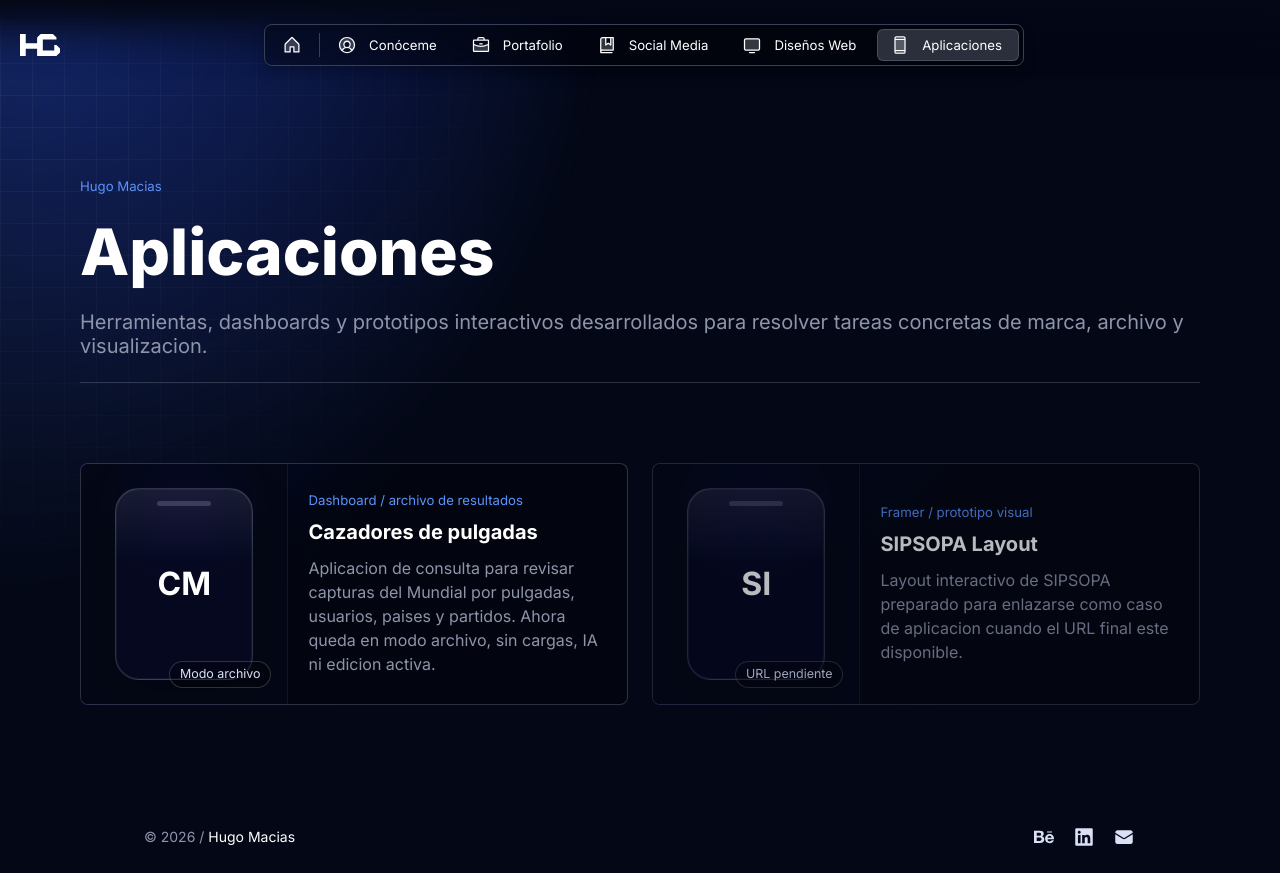
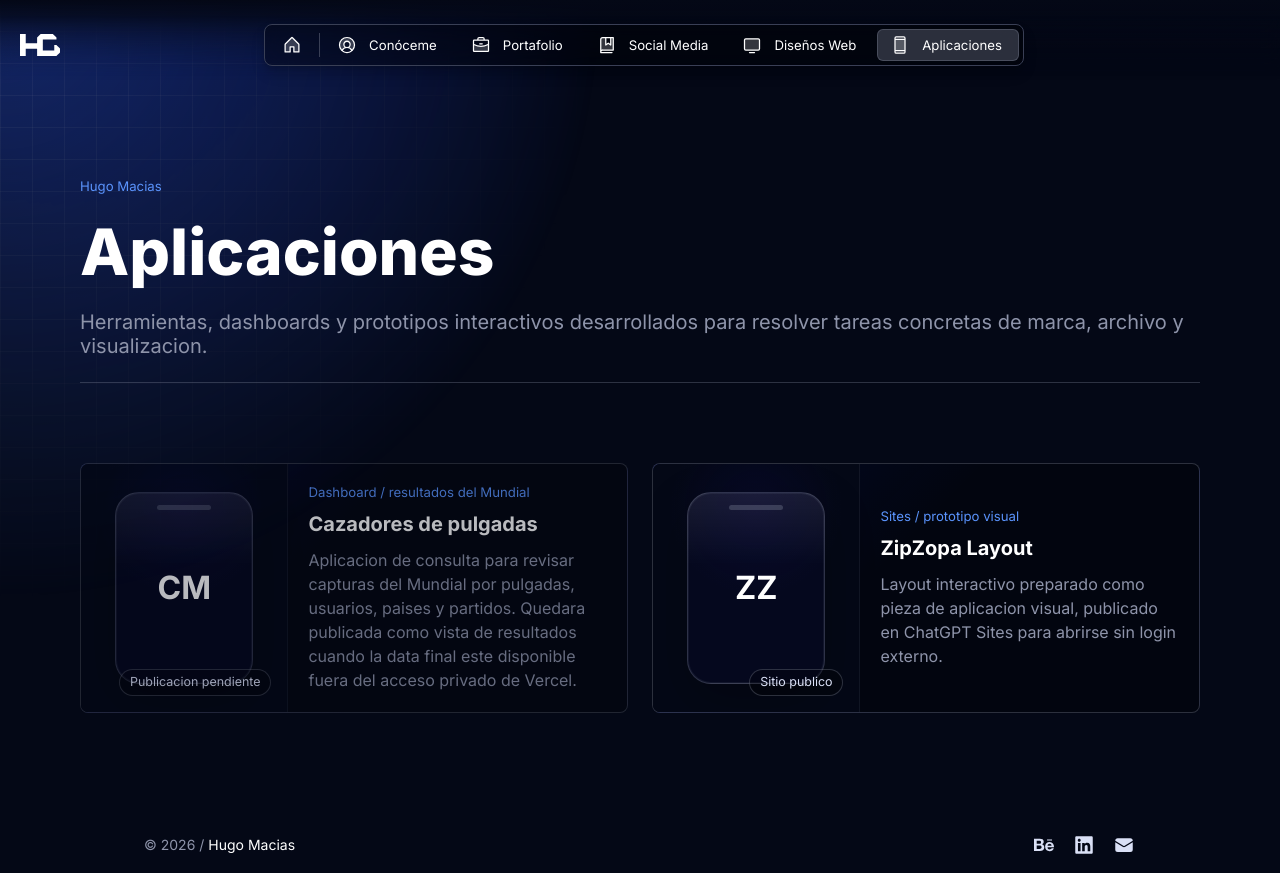
Before and after one commit to hugo97max/pokachufolio, a Next.js app: page /applications in a window 1280 px wide. Built offline with nearby package versions, Linux system fonts and the light colour scheme.

Commit message:
Use public Sites link for app portfolio

```diff
--- a/src/app/applications/page.tsx
+++ b/src/app/applications/page.tsx
@@ -11,21 +11,21 @@ const applications = {
 const applicationItems = [
   {
     title: "Cazadores de pulgadas",
-    eyebrow: "Dashboard / archivo de resultados",
+    eyebrow: "Dashboard / resultados del Mundial",
     description:
-      "Aplicacion de consulta para revisar capturas del Mundial por pulgadas, usuarios, paises y partidos. Ahora queda en modo archivo, sin cargas, IA ni edicion activa.",
-    status: "Modo archivo",
-    href: "https://base-de-datos-capturas-mundial-git-main-hugo97maxs-projects.vercel.app",
+      "Aplicacion de consulta para revisar capturas del Mundial por pulgadas, usuarios, paises y partidos. Quedara publicada como vista de resultados cuando la data final este disponible fuera del acceso privado de Vercel.",
+    status: "Publicacion pendiente",
+    href: "",
     marker: "CM",
   },
   {
-    title: "SIPSOPA Layout",
-    eyebrow: "Framer / prototipo visual",
+    title: "ZipZopa Layout",
+    eyebrow: "Sites / prototipo visual",
     description:
-      "Layout interactivo de SIPSOPA preparado para enlazarse como caso de aplicacion cuando el URL final este disponible.",
-    status: "URL pendiente",
-    href: "",
-    marker: "SI",
+      "Layout interactivo preparado como pieza de aplicacion visual, publicado en ChatGPT Sites para abrirse sin login externo.",
+    status: "Sitio publico",
+    href: "https://frame-visual-board.pokachu.chatgpt.site",
+    marker: "ZZ",
   },
 ];
 
```
